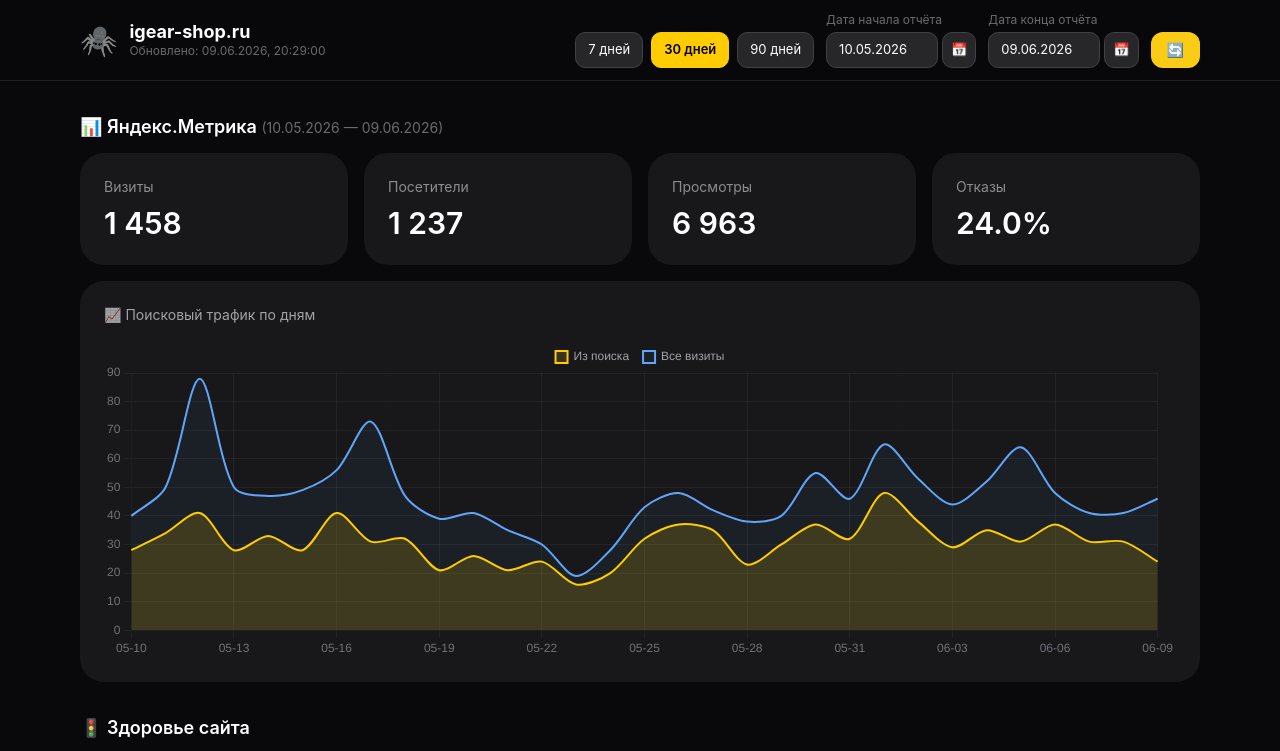
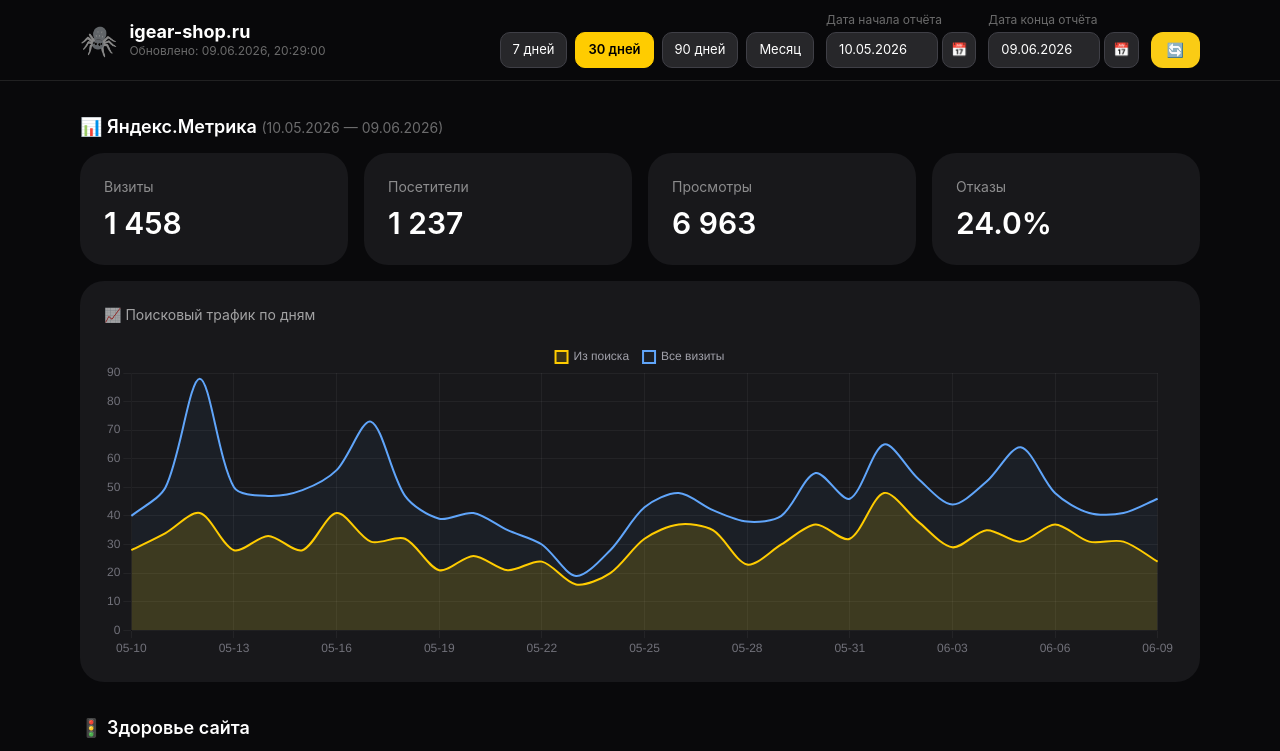
Before and after one commit to seomarsel/webmaster-dashboard, a plain HTML site: page dashboard.html in a window 1280 px wide. Shown: the top 751 px of the page. Drawn offline with nearby package versions, Linux system fonts and the light colour scheme.

Commit message:
Update dashboard.html

```diff
--- a/dashboard.html
+++ b/dashboard.html
@@ -37,6 +37,7 @@
           <button id="p7" onclick="setGlobalPreset(7)" class="preset-btn">7 дней</button>
           <button id="p30" onclick="setGlobalPreset(30)" class="preset-btn">30 дней</button>
           <button id="p90" onclick="setGlobalPreset(90)" class="preset-btn">90 дней</button>
+          <button id="pMonth" onclick="setMonthPreset()" class="preset-btn">Месяц</button>
         </div>
         <div>
           <div class="text-white/40 text-xs mb-1">Дата начала отчёта</div>
@@ -208,8 +209,9 @@
 
   function sevIcon(s) { return s === 'FATAL' ? '🔴' : s === 'CRITICAL' ? '🟠' : s === 'POSSIBLE_PROBLEM' ? '🟡' : '🔵'; }
   function n(v) { return (v || 0).toLocaleString('ru'); }
-  function isoMinus(d) { const x = new Date(); x.setDate(x.getDate() - d); return x.toISOString().slice(0, 10); }
-  function isoToday() { return new Date().toISOString().slice(0, 10); }
+  function isoLocal(d) { return `${d.getFullYear()}-${String(d.getMonth() + 1).padStart(2, '0')}-${String(d.getDate()).padStart(2, '0')}`; }
+  function isoMinus(days) { const x = new Date(); x.setDate(x.getDate() - days); return isoLocal(x); }
+  function isoToday() { return isoLocal(new Date()); }
   function fmtRu(ds) { if (!ds) return ''; const [y, m, d] = ds.split('-'); return `${d}.${m}.${y}`; }
 
   // ============ КАЛЕНДАРЬ ============
@@ -291,13 +293,28 @@
     highlightCal();
     if (gStart && gEnd) applyGlobalRange();
   }
+  // ---- Пресеты периода ----
   function setActivePreset(id) {
-    ['p7', 'p30', 'p90'].forEach(x => document.getElementById(x).classList.toggle('active', x === id));
+    ['p7', 'p30', 'p90', 'pMonth'].forEach(x => document.getElementById(x).classList.toggle('active', x === id));
   }
   function setGlobalPreset(days) {
     gStart = isoMinus(days); gEnd = isoToday(); calField = 'start';
     updateDpInputs();
     setActivePreset('p' + days);
+    highlightCal();
+    applyGlobalRange();
+    closeCal();
+  }
+  function setMonthPreset() {
+    const today = new Date();
+    const lastPrev = new Date(today.getFullYear(), today.getMonth(), 0);       // последний день прошлого месяца
+    const firstPrev = new Date(lastPrev.getFullYear(), lastPrev.getMonth(), 1); // первый день прошлого месяца
+    gStart = isoLocal(firstPrev);
+    gEnd = isoLocal(lastPrev);
+    calField = 'start';
+    updateDpInputs();
+    setActivePreset('pMonth');
+    highlightCal();
     applyGlobalRange();
     closeCal();
   }
```
